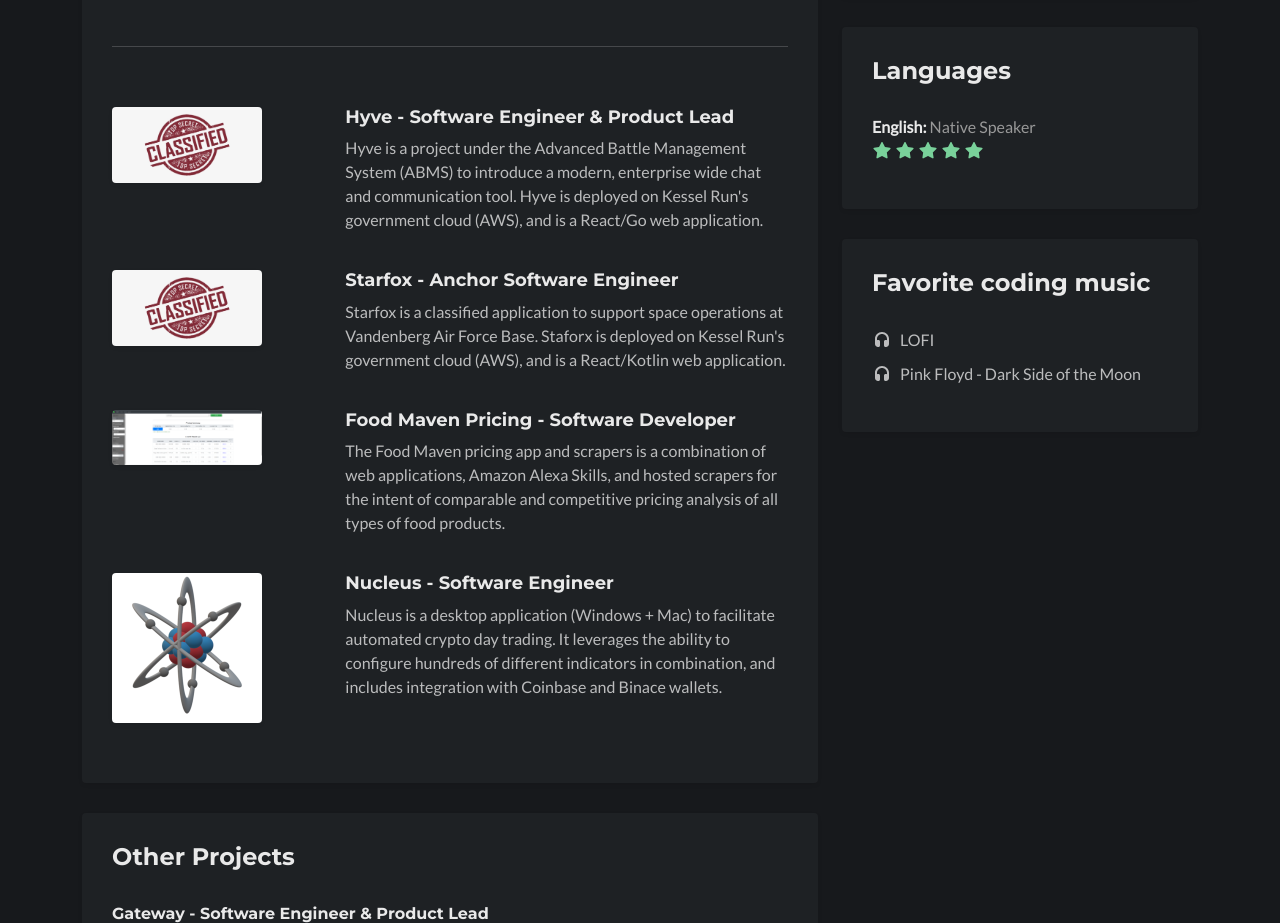
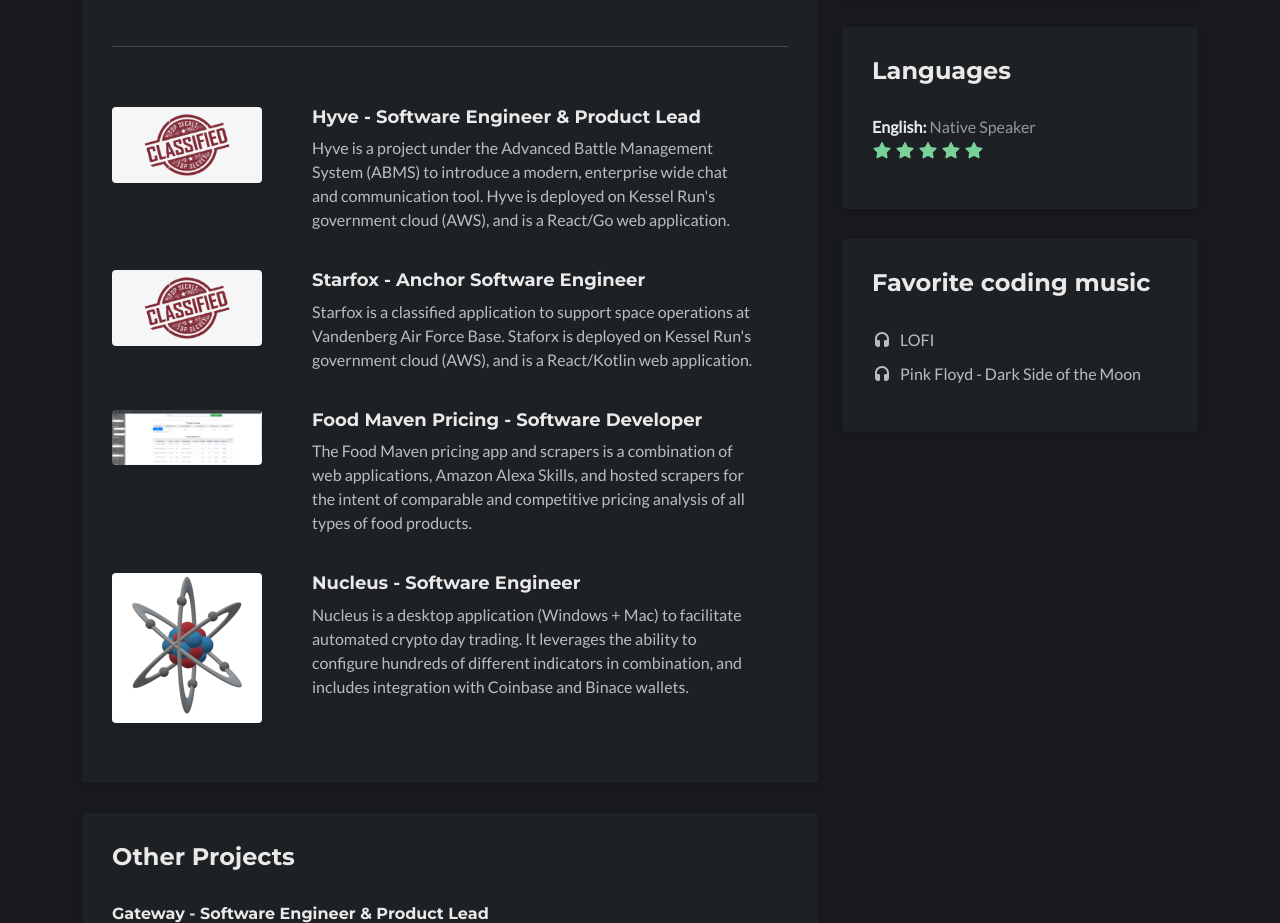
Before and after one commit to ryandoucet21/portfolio, a plain HTML site: page index.html in a window 1280 px wide. Shown: the part 1357-2280 px from the top of the page. Drawn offline with nearby package versions, Linux system fonts and the light colour scheme; no server answers; a script that the page names is missing; some icons are missing.

Commit message:
Update 9

```diff
--- a/assets/css/styles.css
+++ b/assets/css/styles.css
@@ -828,3 +828,7 @@ body[data-theme="dark"] .text-muted {
     max-width: inherit;
   }
 }
+
+.project-image-anchor {
+    width: 200px;
+}
--- a/index.html
+++ b/index.html
@@ -89,7 +89,7 @@
                             </div><!--//item-->
                             <hr class="divider" />
                             <div class="item row">
-                                <a class="col-md-4 col-12" href="https://www.af.mil/News/Article-Display/Article/2627008/with-its-promise-and-performance-confirmed-abms-moves-to-a-new-phase/" target="_blank">
+                                <a class="col-md-4 col-12 project-image-anchor" href="https://www.af.mil/News/Article-Display/Article/2627008/with-its-promise-and-performance-confirmed-abms-moves-to-a-new-phase/" target="_blank">
                                 <img class="img-fluid project-image rounded shadow-sm" src="assets/images/projects/classified.png" alt="Hyve" width="150"/>
                                 </a>
                                 <div class="desc col-md-8 col-12">
@@ -99,7 +99,7 @@
                             </div><!--//item-->
 
                             <div class="item row">
-                                <a class="col-md-4 col-12" href="https://www.spaceforce.mil/Multimedia/Photos/igphoto/2002297924/" target="_blank">
+                                <a class="col-md-4 col-12 project-image-anchor" href="https://www.spaceforce.mil/Multimedia/Photos/igphoto/2002297924/" target="_blank">
                                 <img class="img-fluid project-image rounded shadow-sm" src="assets/images/projects/classified.png" alt="Starfox" width="150"/>
                                 </a>
                                 <div class="desc col-md-8 col-12">
@@ -109,7 +109,7 @@
                             </div><!--//item-->
 
                              <div class="item row">
-                                <a class="col-md-4 col-12" href="https://foodmaven.com/about-us/" target="_blank">
+                                <a class="col-md-4 col-12 project-image-anchor" href="https://foodmaven.com/about-us/" target="_blank">
                                 <img class="img-fluid project-image rounded shadow-sm" src="assets/images/projects/food_maven.png" alt="Food Maven" width="150"/>
                                 </a>
                                 <div class="desc col-md-8 col-12">
@@ -119,7 +119,7 @@
                             </div><!--//item-->
 
                             <div class="item row">
-                                <a class="col-md-4 col-12" href="#" target="_blank">
+                                <a class="col-md-4 col-12 project-image-anchor" href="#" target="_blank">
                                 <img class="img-fluid project-image rounded shadow-sm" src="assets/images/projects/nucleus.png" alt="Nucleus" width="150"/>
                                 </a>
                                 <div class="desc col-md-8 col-12">
```
